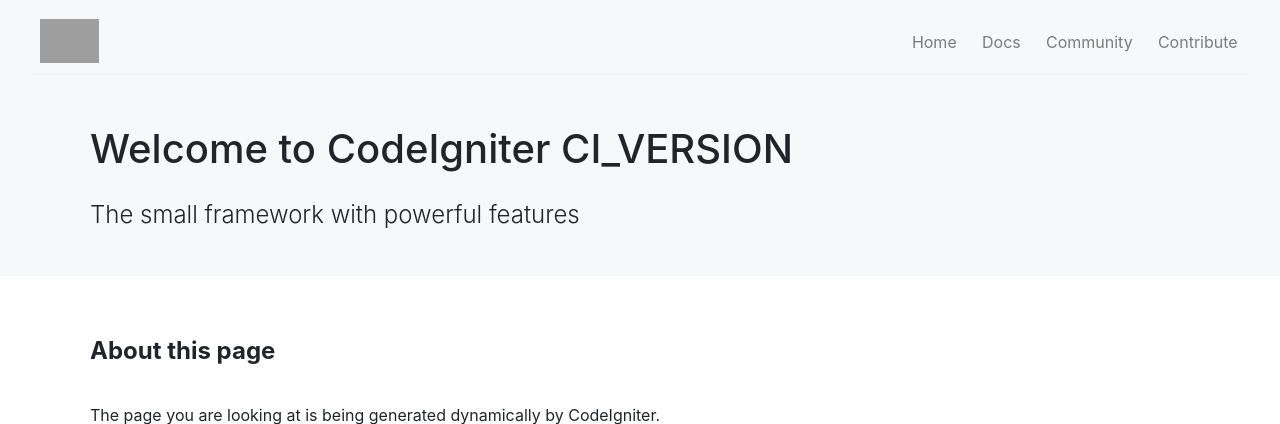
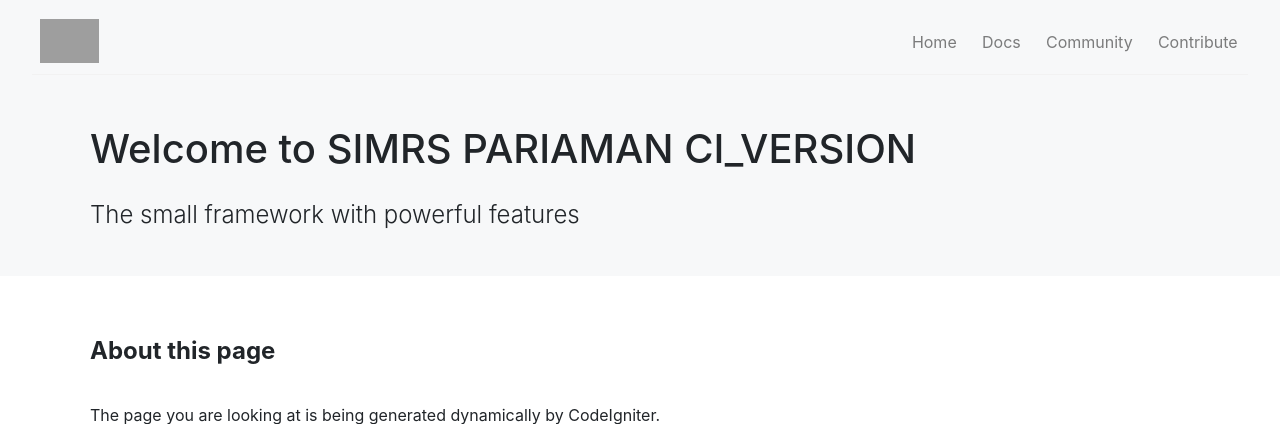
Before and after one commit to putrapuices/SIMRS, a CodeIgniter 4 app: template app/Views/welcome_message.php in a window 1280 px wide. Shown: the top 424 px of the page. Run offline with PHP 8.4 and a stand-in for CodeIgniter, Linux system fonts and the light colour scheme; the template is opened without the code that fills it, so the values that code supplies are empty; some libraries are stand-ins or nearby versions; grey boxes are pictures that could not be loaded.

Commit message:
first commit

```diff
--- a/app/Views/welcome_message.php
+++ b/app/Views/welcome_message.php
@@ -219,7 +219,7 @@
 
     <div class="heroe">
 
-        <h1>Welcome to CodeIgniter <?= CodeIgniter\CodeIgniter::CI_VERSION ?></h1>
+        <h1>Welcome to SIMRS PARIAMAN <?= CodeIgniter\CodeIgniter::CI_VERSION ?></h1>
 
         <h2>The small framework with powerful features</h2>
 
```
